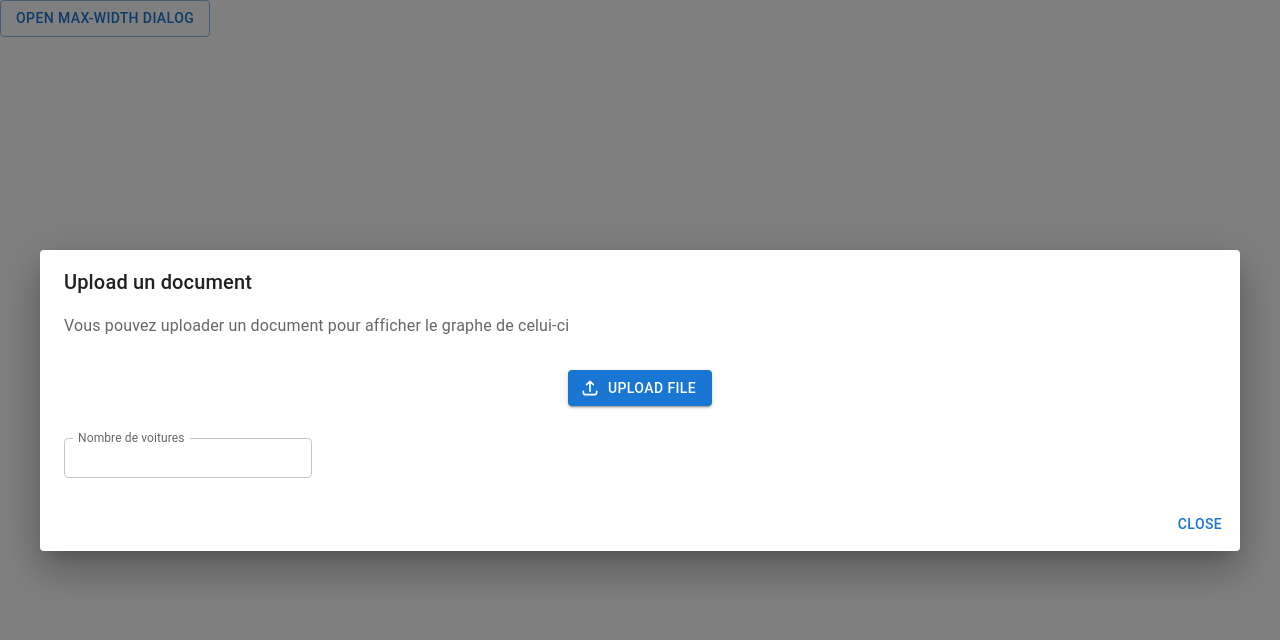
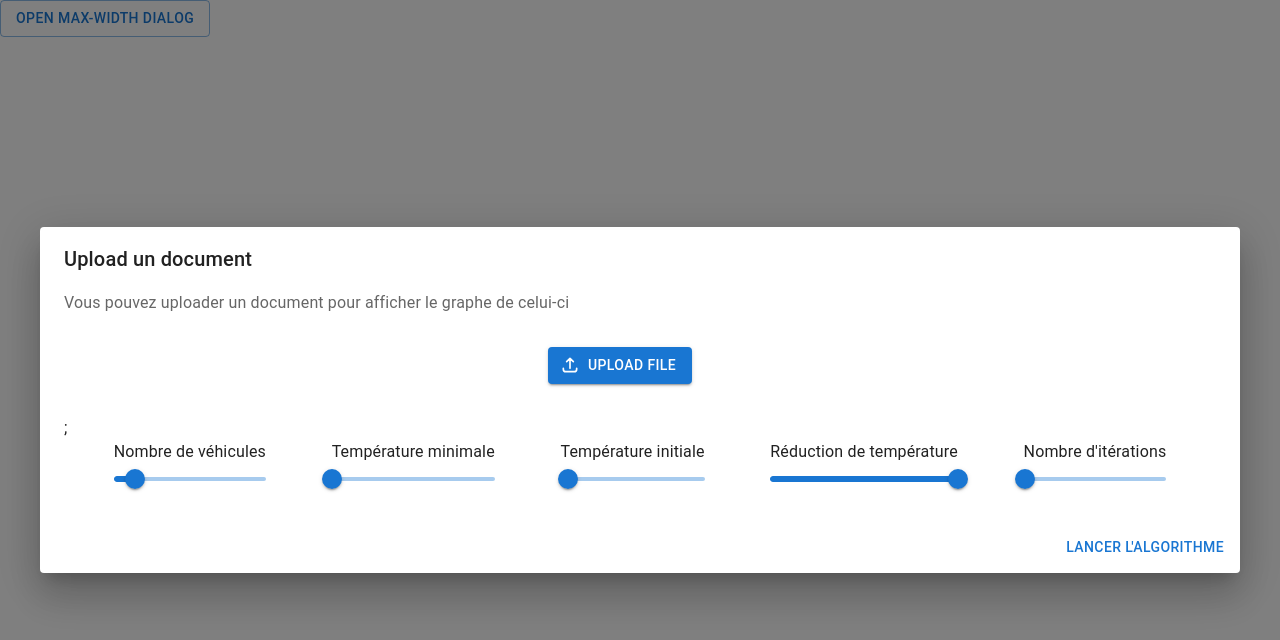
Before and after one commit to LovisCoding/S601, a React (Vite) app: page / in a window 1280 px wide. Both pictures are taken after a click on the button "OPEN MAX-WIDTH DIALOG". Shown: the top 640 px of the page. Built offline with nearby package versions, Linux system fonts and the light colour scheme.

Commit message:
Modal completed

```diff
--- a/src/App.jsx
+++ b/src/App.jsx
@@ -25,8 +25,6 @@ export default function App() {
         Open max-width dialog
       </Button>
       <ModalUploadComponent open={open} setOpen={setOpenModal} />
-
-
     </React.Fragment>
   );
 }
--- a/src/components/ModalUploadComponent.jsx
+++ b/src/components/ModalUploadComponent.jsx
@@ -1,6 +1,16 @@
 import DialogTitle from "@mui/material/DialogTitle";
 import DialogContentText from "@mui/material/DialogContentText";
-import {Dialog, DialogContent, Stack, TextField, useMediaQuery} from "@mui/material";
+import {
+    Alert,
+    Dialog,
+    DialogContent,
+    Grid2,
+    Slider, Snackbar,
+    Stack,
+    Tooltip,
+    Typography,
+    useMediaQuery
+} from "@mui/material";
 import Button from "@mui/material/Button";
 import {HiOutlineUpload} from "react-icons/hi";
 import Box from "@mui/material/Box";
@@ -10,29 +20,55 @@ import * as React from "react";
 import DialogActions from "@mui/material/DialogActions";
 import {useTheme} from "@mui/material/styles";
 import {useState} from "react";
+import convertDocument from "../js/convertDocument.js";
 
 export default function ModalUploadComponent({open, setOpen}) {
 
     const theme = useTheme();
     const fullScreen = useMediaQuery(theme.breakpoints.down('md'));
+    const [error, setError] = useState(null);
     const [uploadSuccess, setUploadSuccess] = useState(null);
+    const [values, setValues] = useState({
+        vehicles: 8,
+        tempMin: 0.0001,
+        tempInit: 10000,
+        tempFactor: 0.999,
+        iterations: 200000
+    });
+
+    const handleChange = (key) => (event, newValue) => {
+        setValues((prev) => ({ ...prev, [key]: newValue }));
+    };
 
     const handleClose = () => {
         setOpen(false)
     };
+    const startAlgo = () => {
+        if (uploadSuccess) {
+            setOpen(false);
+            return;
+        }
+        setUploadSuccess(false);
+    }
 
-    const uploadDocument = (event) => {
+    const uploadDocument = async (event) => {
         if (event.target.files && event.target.files[0]) {
-            const file = event.target.files[0];
-            console.log(file);
             setUploadSuccess(true);
+            await convertDocument(event.target.files[0]).then((data) => {
+                console.log(data);
+            }).catch(() => {
+                setError("Le fichier ne peut pas être formaté");
+                setUploadSuccess(false);
+            })
             return;
         }
         setUploadSuccess(false);
     };
 
 
+
     return (
+        <>
         <Dialog
             fullWidth={true}
             maxWidth={'lg'}
@@ -45,47 +81,122 @@ export default function ModalUploadComponent({open, setOpen}) {
                 <DialogContentText>
                     Vous pouvez uploader un document pour afficher le graphe de celui-ci
                 </DialogContentText>
-                <Stack sx={{
-                    justifyContent: 'center',
-                    alignItems: 'center',
-                    gap: 2,
-                    my:4
-                }}
-                       direction={'row'}>
+                <Stack
+                    direction="row"
+                    sx={{
+                        justifyContent: "center",
+                        alignItems: "center",
+                        gap: 2,
+                        my: 4,
+                    }}
+                >
                     <Button
                         variant="contained"
                         component="label"
                         startIcon={<HiOutlineUpload />}
+                        aria-label="Upload File"
                     >
                         Upload File
                         <input
                             type="file"
                             hidden
                             onChange={uploadDocument}
-                            accept={'.txt, .data'}
+                            accept=".txt"
                         />
                     </Button>
-                    {uploadSuccess && <Box sx={{color: 'lightgreen'}}><FaCheck /></Box>}
-                    {(!uploadSuccess &&  uploadSuccess  !== null) && <Box sx={{color: 'red'}}><ImCross /></Box>}
-                </Stack>
-                <TextField
-                    id="number"
-                    label="Nombre de voitures"
-                    type="number"
-                    slotProps={{
-                        inputLabel: {
-                            shrink: true,
-                        },
-                        inputProps: {
-                            min: 0
-                        }
-                    }}
-                    size={'small'}
-                />
+
+                    <Box
+                        sx={{
+                            minWidth: 24, // Largeur fixe pour l'icône
+                            display: "flex",
+                            justifyContent: "center",
+                            alignItems: "center",
+                        }}
+                    >
+                        {uploadSuccess === true && (
+                            <Tooltip title="Upload réussi">
+                                <FaCheck color="#4CAF50" />
+                            </Tooltip>
+                        )}
+                        {uploadSuccess === false && (
+                            <Tooltip title="Pas de fichier uploadé">
+                                <ImCross color="#F44336" />
+                            </Tooltip>
+                        )}
+
+                    </Box>
+                </Stack>;
+                <Grid2 container spacing={2} sx={{justifyContent: 'space-evenly'}}>
+                    <Grid2 xs={6} sm={4}>
+                        <Typography>Nombre de véhicules</Typography>
+                        <Slider
+                            value={values.vehicles}
+                            onChange={handleChange("vehicles")}
+                            min={1}
+                            max={50}
+                            step={1}
+                            valueLabelDisplay="auto"
+                        />
+                    </Grid2>
+                    <Grid2 xs={6} sm={4}>
+                        <Typography>Température minimale</Typography>
+                        <Slider
+                            value={values.tempMin}
+                            onChange={handleChange("tempMin")}
+                            min={0}
+                            max={1}
+                            step={0.0001}
+                            valueLabelDisplay="auto"
+                        />
+                    </Grid2>
+                    <Grid2 xs={6} sm={4}>
+                        <Typography>Température initiale</Typography>
+                        <Slider
+                            value={values.tempInit}
+                            onChange={handleChange("tempInit")}
+                            min={1}
+                            max={200000}
+                            step={5000}
+                            valueLabelDisplay="auto"
+                        />
+                    </Grid2>
+                    <Grid2 xs={6} sm={4}>
+                        <Typography>Réduction de température</Typography>
+                        <Slider
+                            value={values.tempFactor}
+                            onChange={handleChange("tempFactor")}
+                            min={0}
+                            max={1}
+                            step={0.00001}
+                            valueLabelDisplay="auto"
+                        />
+                    </Grid2>
+                    <Grid2 xs={6} sm={4}>
+                        <Typography>Nombre d'itérations</Typography>
+                        <Slider
+                            value={values.iterations}
+                            onChange={handleChange("iterations")}
+                            min={1000}
+                            max={20000000}
+                            step={50000}
+                            valueLabelDisplay="auto"
+                        />
+                    </Grid2>
+                </Grid2>
             </DialogContent>
             <DialogActions>
-                <Button onClick={handleClose}>Close</Button>
+                <Button onClick={startAlgo} >Lancer l'Algorithme</Button>
             </DialogActions>
         </Dialog>
+    <Snackbar
+        open={!!error}
+        autoHideDuration={5000}
+        onClose={() => setError(null)}
+        anchorOrigin={{ vertical: "top", horizontal: "right" }}
+    >
+        <Alert onClose={() => setError(null)} severity="error">
+            {error}
+        </Alert>
+    </Snackbar></>
     );
 }
--- /dev/null
+++ b/src/js/convertDocument.js
@@ -0,0 +1,48 @@
+export default function convertDocument(file) {
+    return new Promise((resolve, reject) => {
+        const reader = new FileReader();
+
+        reader.onload = function (event) {
+            try {
+                const lines = event.target.result.split('\n').map(line => line.trim()).filter(line => line);
+                let [numCustomers] = lines[0].split(" ").map(Number);
+                let vehicleCapacity = parseInt(lines[1]);
+                let customers = [];
+
+                for (let i = 0; i < numCustomers; i++) {
+                    let [id, x, y, demand] = lines[i + 3].split(/\s+/).map(Number);
+                    customers.push({ id, x, y, demand });
+                }
+
+                let dist = Array(numCustomers).fill().map(() => Array(numCustomers).fill(0));
+                for (let i = 0; i < numCustomers; i++) {
+                    for (let j = 0; j < numCustomers; j++) {
+                        let x1 = customers[i].x;
+                        let y1 = customers[i].y;
+                        let x2 = customers[j].x;
+                        let y2 = customers[j].y;
+                        dist[i][j] = parseFloat(Math.sqrt((x1 - x2) ** 2 + (y1 - y2) ** 2).toFixed(1));
+                    }
+                }
+
+                const jsonData = {
+                    quantiteMax: vehicleCapacity,
+                    nbVehicules: 4,
+                    nbClients: numCustomers + 1,
+                    demandesClients: customers.map(c => c.demand),
+                    matDistanceClient: dist
+                };
+
+                resolve(jsonData);
+            } catch (error) {
+                reject(error);
+            }
+        };
+
+        reader.onerror = function (error) {
+            reject(error);
+        };
+
+        reader.readAsText(file);
+    });
+}
```
Also changed, not shown: src/assets/dataCantine.json (added, +19 -0 lines).
